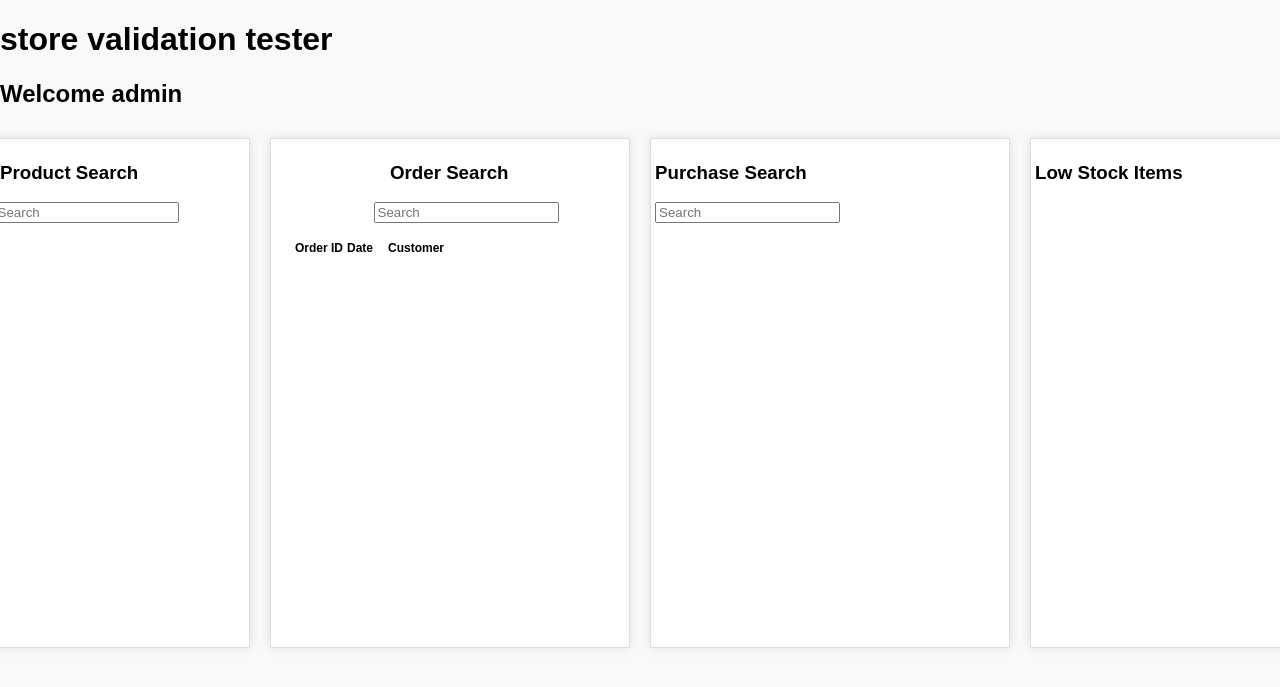
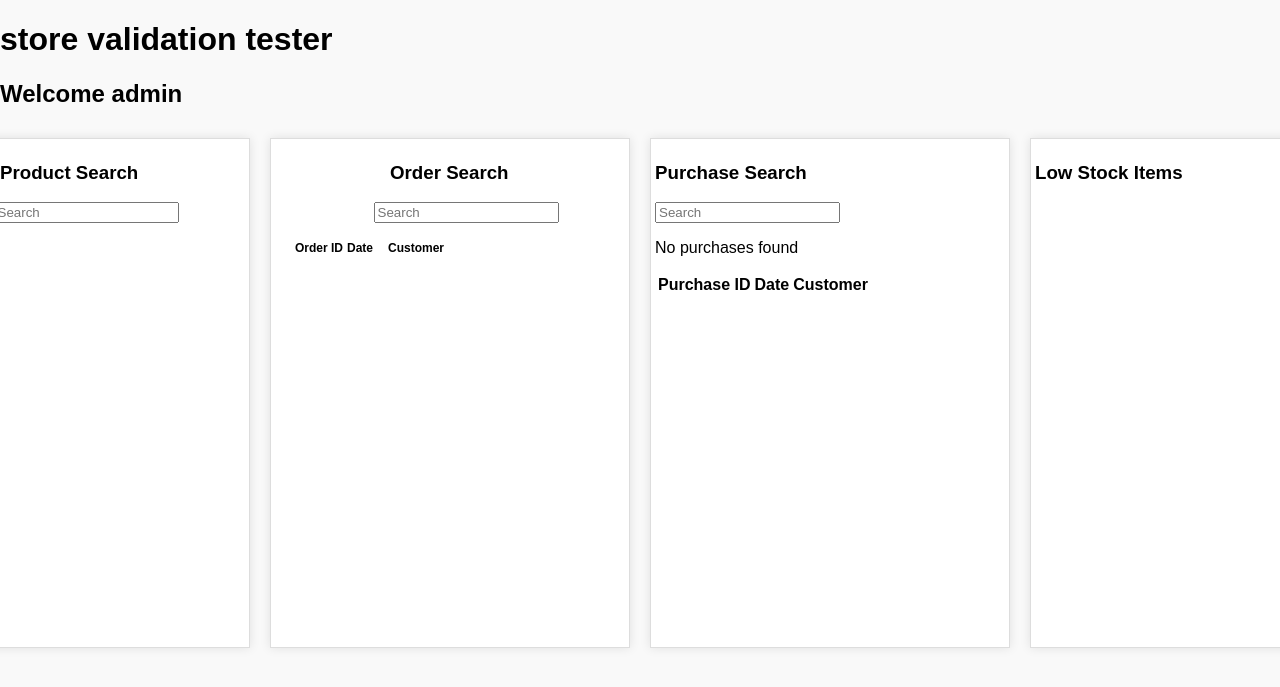
Before and after one commit to jakeymac/StoreMaster, a Django app: page /manage_store/40 in a window 1280 px wide; the page is wider, and only the part inside the window is pictured. Shown: the top 687 px of that part. Run offline with Django 4.2, Linux system fonts and the light colour scheme; a user stored in the database is signed in; data comes from the database, SQL or seed files in the repository; lists and menus that the app fills with data are empty.

Commit message:
progress on purchase search

```diff
--- a/StoreMaster/Stores/static/js/store_management_portal.js
+++ b/StoreMaster/Stores/static/js/store_management_portal.js
@@ -46,6 +46,19 @@ function filterOrders(search_text) {
         $("#order-info-table").show();
 
     }
+}
+
+function filterPurchases(search_text) {
+    var purchasesFound = false;
+    $(".purchase-row").each(function() {
+        var purchaseId = $(this).find(".purchase-id-cell").fist().text();
+        if(purchaseId.includes(search_text) || purcahseCustomerName.includes(search_text)) { //May adjust for employee search as well
+            purcahsesFound = true;
+            $(this).show();
+        } else {
+            $(this).hide();
+        }
+    })
 }
 
 function load_store_data() {
@@ -100,8 +113,28 @@ function load_store_data() {
 
         $("#order-info-table").append(new_order_div_html);
 
-        orders = data["orders"];
+
         purchases = data["purchases"];
+
+        var new_purchase_div_html = "";
+
+        purchases.forEach(function(purchase) {
+            var purchase_date = new Date(purchase.purchase_date);
+            var month = String(purchase_date.getMonth() + 1).padStart(2,'0');
+            var day = String(purchase_date.getDate()).padStart(2,'0');
+            var year = purchase_date.getFullYear();
+            var formattedDate = `${month}-${day}-${year}`;
+
+            new_purchase_div_html += `<tr class="purchase-row">
+                                        <td class="purchase-id-cell">${purchase.purchase_id}</td>
+                                        <td class="purchase-date-cell">${formattedDate}</td>
+                                        <td class="purchase-customer-name-cell">${purchase.customer_name}</td>
+                                        <td><button class="view-purchase-button" purchase_id="${purchase.purchase_id}">View</button></td>
+                                      </tr>`
+        });
+        $("#purchase-info-table").append(new_purchase_div_html);
+
+
         customers = data["customers"];
         employees = data["employees"];
         products_low_in_stock = data["products_low_in_stock"];
@@ -117,6 +150,11 @@ function load_listeners() {
     $("#order-search-bar").on("input", function() {
         var search_text = $(this).val().trim();
         filterOrders(search_text);
+    })
+
+    $("#purchase-search-bar").on("input", function() {
+        var search_text = $(this).val().trim();
+        filterPurchases(search_text);
     })
 
     $(document).on("click", ".view-product-button", function() {
--- a/StoreMaster/Stores/templates/store_management_portal.html
+++ b/StoreMaster/Stores/templates/store_management_portal.html
@@ -153,7 +153,17 @@
                 <div class="search-section">
                     <h3>Purchase Search</h3>
                     <input type="text" id="purchase-search-bar" placeholder="Search">
-                    <div class="search-results-section" id="purchase-results-div"></div>
+                    <div class="search-results-section" id="purchase-results-div">
+                        <p id="no-purchases-text">No purchases found</p>
+                        <table id="purchase-info-table">
+                            <tr class="purchase-row">
+                                <th>Purchase ID</th>
+                                <th id="purchase-date-column-header">Date</th>
+                                <th id="purcahse-customer-name-column-header">Customer</th>
+                            </tr>
+                        </table>
+                    </div>
+
                 </div>
 
                 <div class="search-section">
```
